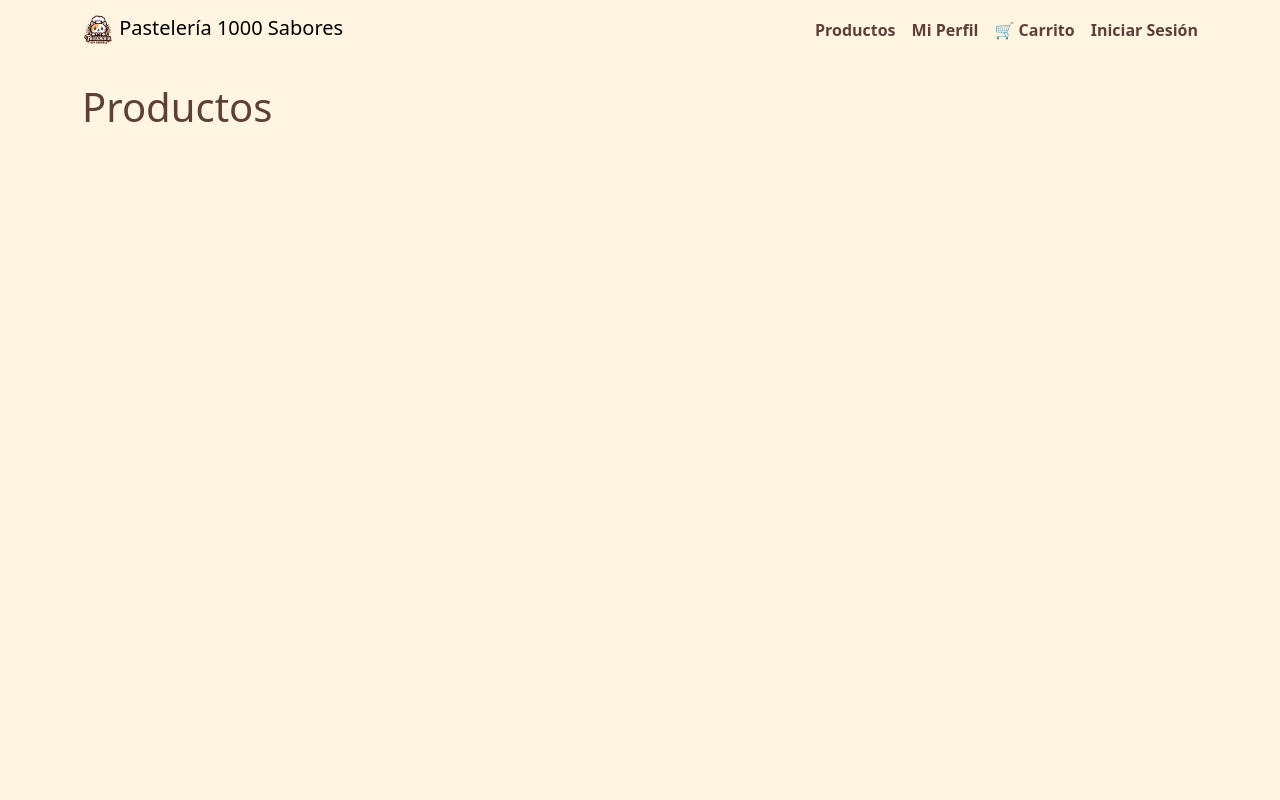
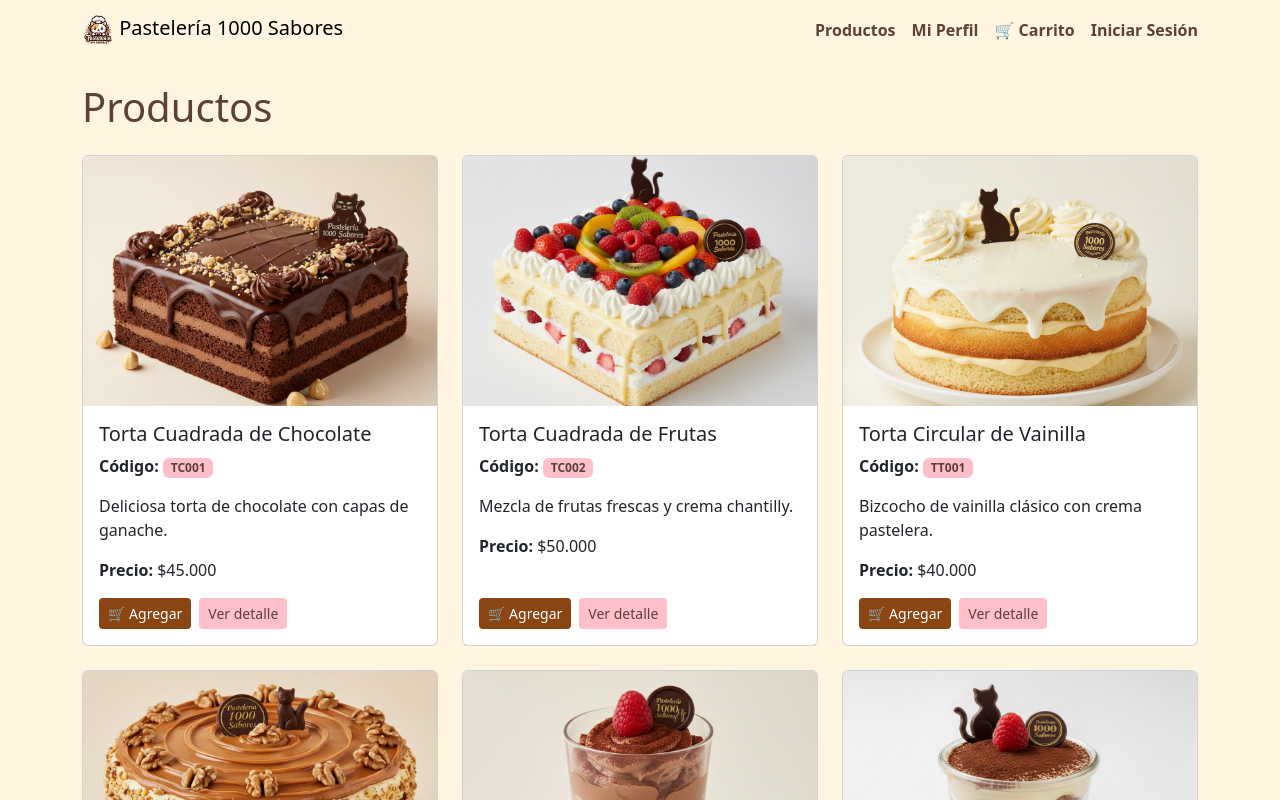
Before and after one commit to Vi8let/Pasteleria-1000-Sabores, a React (Vite) app in the folder pasteleria-react/: page /productos in a window 1280 px wide. Shown: the top 800 px of the page. Built offline with nearby package versions, Linux system fonts and the light colour scheme.

Commit message:
Segundo avance: se agregan imágenes de tortas y ajustes visuales en la interfaz

```diff
--- a/pasteleria-react/src/pages/ProductoDetalle.jsx
+++ b/pasteleria-react/src/pages/ProductoDetalle.jsx
@@ -1,3 +1,43 @@
+import { useParams, Link } from 'react-router-dom'
+import { getProductById } from '../services/productService.js'
+import { addToCart } from '../services/cartService.js'
+
 export default function ProductoDetalle(){
-  return <h1>Producto Detalle</h1>
+  const { id } = useParams()
+  const producto = getProductById(id)
+
+  if (!producto) {
+    return (
+      <div className="alert alert-danger">
+        Producto no encontrado. <Link to="/productos" className="btn btn-sm btn-primary ms-2">Ver productos</Link>
+      </div>
+    )
+  }
+
+  return (
+    <div className="row justify-content-center">
+      <div className="col-md-8">
+        <div className="card product-card shadow-sm">
+          <div className="row g-0">
+            <div className="col-md-6">
+              <img src={producto.imagen} className="img-fluid rounded-start" alt={producto.nombre} style={{height: 400, objectFit: 'cover', width:'100%'}} />
+            </div>
+            <div className="col-md-6">
+              <div className="card-body h-100 d-flex flex-column">
+                <h2 className="card-title">{producto.nombre}</h2>
+                <p className="card-text text-muted"><strong>Categoría:</strong> {producto.categoria}</p>
+                <p className="card-text"><strong>Código:</strong> <span className="badge" style={{backgroundColor:'#FFC0CB', color:'#5D4037'}}>{producto.codigo}</span></p>
+                <p className="card-text"><strong>Precio:</strong> <span className="h4" style={{color:'#8B4513'}}>${producto.precio.toLocaleString('es-CL')}</span></p>
+                <p className="card-text">{producto.descripcion}</p>
+                <div className="mt-auto d-grid gap-2">
+                  <button className="btn" style={{backgroundColor:'#8B4513', color:'#fff'}} onClick={()=>{ addToCart(producto, 1); alert('Agregado al carrito') }}>🛒 Agregar al carrito</button>
+                  <Link to="/productos" className="btn btn-outline-secondary">← Volver a productos</Link>
+                </div>
+              </div>
+            </div>
+          </div>
+        </div>
+      </div>
+    </div>
+  )
 }
--- a/pasteleria-react/src/pages/Productos.jsx
+++ b/pasteleria-react/src/pages/Productos.jsx
@@ -1,3 +1,37 @@
+import { Link } from 'react-router-dom'
+import { getProducts } from '../services/productService.js'
+import { addToCart } from '../services/cartService.js'
+
 export default function Productos(){
-  return <h1>Productos</h1>
+  const productos = getProducts()
+
+  function onAgregar(p){
+    addToCart(p, 1)
+    alert(`¡${p.nombre} agregado al carrito!`)
+  }
+
+  return (
+    <div>
+      <h1 className="mb-4">Productos</h1>
+      <div className="row">
+        {productos.map(p => (
+          <div className="col-md-4 mb-4" key={p.id}>
+            <div className="card h-100">
+              <img src={p.imagen} className="card-img-top" alt={p.nombre} style={{ height: 250, objectFit: 'cover' }} />
+              <div className="card-body d-flex flex-column">
+                <h5 className="card-title">{p.nombre}</h5>
+                <p className="card-text"><strong>Código:</strong> <span className="badge" style={{ backgroundColor:'#FFC0CB', color:'#5D4037' }}>{p.codigo}</span></p>
+                <p className="card-text">{p.descripcion}</p>
+                <p className="card-text"><strong>Precio:</strong> ${p.precio.toLocaleString('es-CL')}</p>
+                <div className="mt-auto d-flex gap-2">
+                  <button className="btn btn-sm" style={{backgroundColor:'#8B4513', color:'#fff'}} onClick={()=>onAgregar(p)}>🛒 Agregar</button>
+                  <Link to={`/producto/${p.id}`} className="btn btn-sm" style={{backgroundColor:'#FFC0CB', color:'#5D4037'}}>Ver detalle</Link>
+                </div>
+              </div>
+            </div>
+          </div>
+        ))}
+      </div>
+    </div>
+  )
 }
--- /dev/null
+++ b/pasteleria-react/src/services/cartService.js
@@ -0,0 +1,21 @@
+const CART_KEY = 'cart'
+
+export function getCart(){
+  try { return JSON.parse(localStorage.getItem(CART_KEY) || '[]') } catch { return [] }
+}
+
+export function saveCart(cart){
+  localStorage.setItem(CART_KEY, JSON.stringify(cart))
+}
+
+export function addToCart(product, cantidad = 1){
+  const cart = getCart()
+  const idx = cart.findIndex(i => i.id === product.id)
+  if (idx >= 0) {
+    cart[idx].cantidad += cantidad
+  } else {
+    cart.push({ id: product.id, nombre: product.nombre, precio: product.precio, imagen: product.imagen, cantidad })
+  }
+  saveCart(cart)
+  return cart
+}
--- /dev/null
+++ b/pasteleria-react/src/services/productService.js
@@ -0,0 +1,17 @@
+// Fuente mínima de productos (usamos imágenes desde public/assets/img)
+export function getProducts() {
+  return [
+    { id:'TC001', codigo:'TC001', categoria:'Tortas Cuadradas', nombre:'Torta Cuadrada de Chocolate', precio:45000, stock:10, imagen:'/assets/img/TC001-Torta Cuadrada de Chocolate.png', descripcion:'Deliciosa torta de chocolate con capas de ganache.' },
+    { id:'TC002', codigo:'TC002', categoria:'Tortas Cuadradas', nombre:'Torta Cuadrada de Frutas', precio:50000, stock:8, imagen:'/assets/img/TC002-Torta Cuadrada de Frutas.png', descripcion:'Mezcla de frutas frescas y crema chantilly.' },
+    { id:'TT001', codigo:'TT001', categoria:'Tortas Circulares', nombre:'Torta Circular de Vainilla', precio:40000, stock:15, imagen:'/assets/img/TT001-Torta Circular de Vainilla.png', descripcion:'Bizcocho de vainilla clásico con crema pastelera.' },
+    { id:'TT002', codigo:'TT002', categoria:'Tortas Circulares', nombre:'Torta Circular de Manjar', precio:42000, stock:12, imagen:'/assets/img/TT002-Torta Circular de Manjar.png', descripcion:'Tradicional con manjar y nueces.' },
+    { id:'PI001', codigo:'PI001', categoria:'Postres Individuales', nombre:'Mousse de Chocolate', precio:5000, stock:20, imagen:'/assets/img/PI001-Mousse de Chocolate.png', descripcion:'Postre individual cremoso y suave.' },
+    { id:'PI002', codigo:'PI002', categoria:'Postres Individuales', nombre:'Tiramisú Clásico', precio:5500, stock:18, imagen:'/assets/img/PI002-Tiramisú Clásico.png', descripcion:'Capas de café, mascarpone y cacao.' },
+    { id:'PSA001', codigo:'PSA001', categoria:'Productos Sin Azúcar', nombre:'Torta Sin Azúcar de Naranja', precio:48000, stock:12, imagen:'/assets/img/PSA001-Torta Sin Azúcar de Naranja.png', descripcion:'Endulzada naturalmente.' },
+    { id:'PSA002', codigo:'PSA002', categoria:'Productos Sin Azúcar', nombre:'Cheesecake Sin Azúcar', precio:47000, stock:10, imagen:'/assets/img/PSA002-Cheesecake Sin Azúcar.png', descripcion:'Suave y cremoso.' },
+  ]
+}
+
+export function getProductById(id) {
+  return getProducts().find(p => p.id === id)
+}
```
